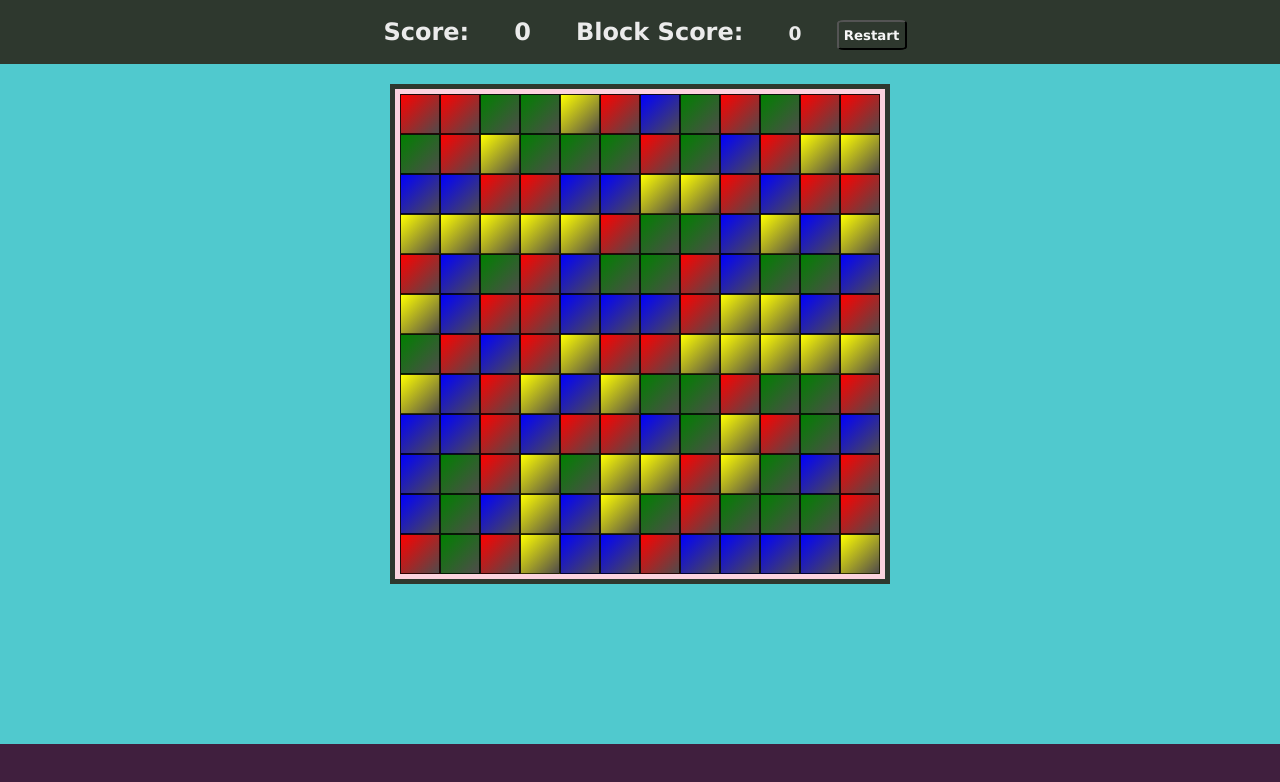
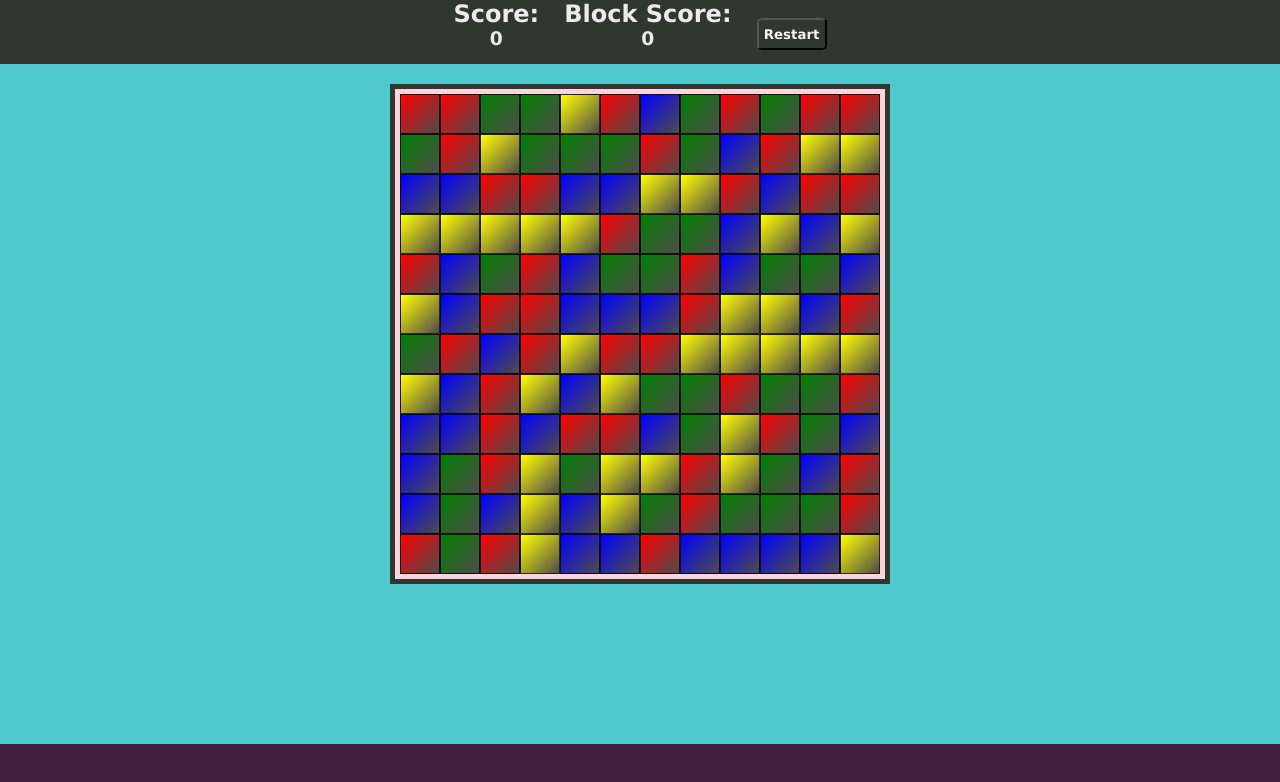
Before and after one commit to rajnishad14/rajnishad14-blockmerge, a plain HTML site: page index.html in a window 1280 px wide. Drawn offline with Linux system fonts and the light colour scheme.

Commit message:
fixed minor issues in design

```diff
--- a/index.html
+++ b/index.html
@@ -10,12 +10,16 @@
   <body>
     <nav>
       <div class="score">
-        <h1>Score:</h1>
-        <h2 id="score">0</h2>
-        <h2>Block Score:</h2>
-        <h3 id="blockscore">0</h3>
-        <button onclick="restart()">Restart</button>
+        <div class="span">
+          <h2>Score:</h2>
+          <h3 id="score">0</h3>
+        </div>
+        <div class="span">
+          <h2>Block Score:</h2>
+          <h3 id="blockscore">0</h3>
+        </div>
       </div>
+      <button onclick="restart()">Restart</button>
     </nav>
     <div class="main">
       <div class="board">
--- a/style.css
+++ b/style.css
@@ -13,7 +13,6 @@ nav {
   color: whitesmoke;
   text-align: center;
   font-family: Arial, Helvetica, sans-serif;
-  padding-top: 10px;
 }
 .main {
   background-color: #50c9ce;
@@ -39,19 +38,19 @@ nav {
 .score {
   color: #ebebeb;
   font-family: Verdana, Geneva, Tahoma, sans-serif;
+  display: inline;
 }
 
-h1,
-h2,
-h3 {
-  display: inline;
-  margin: 20px;
+.span {
+  display: inline-block;
+  margin: 0 10px;
 }
 
-.score button {
+button {
+  vertical-align: super;
   background-color: transparent;
   color: whitesmoke;
-  height: 30px;
+  height: 50%;
   width: 70px;
   padding: 2px;
   font-family: Verdana, Geneva, Tahoma, sans-serif;
@@ -76,6 +75,7 @@ h3 {
 
 .heighlight {
   background-image: linear-gradient(to bottom right, white, rgb(119, 113, 113));
+  cursor: pointer;
 }
 
 .clicked {
```
